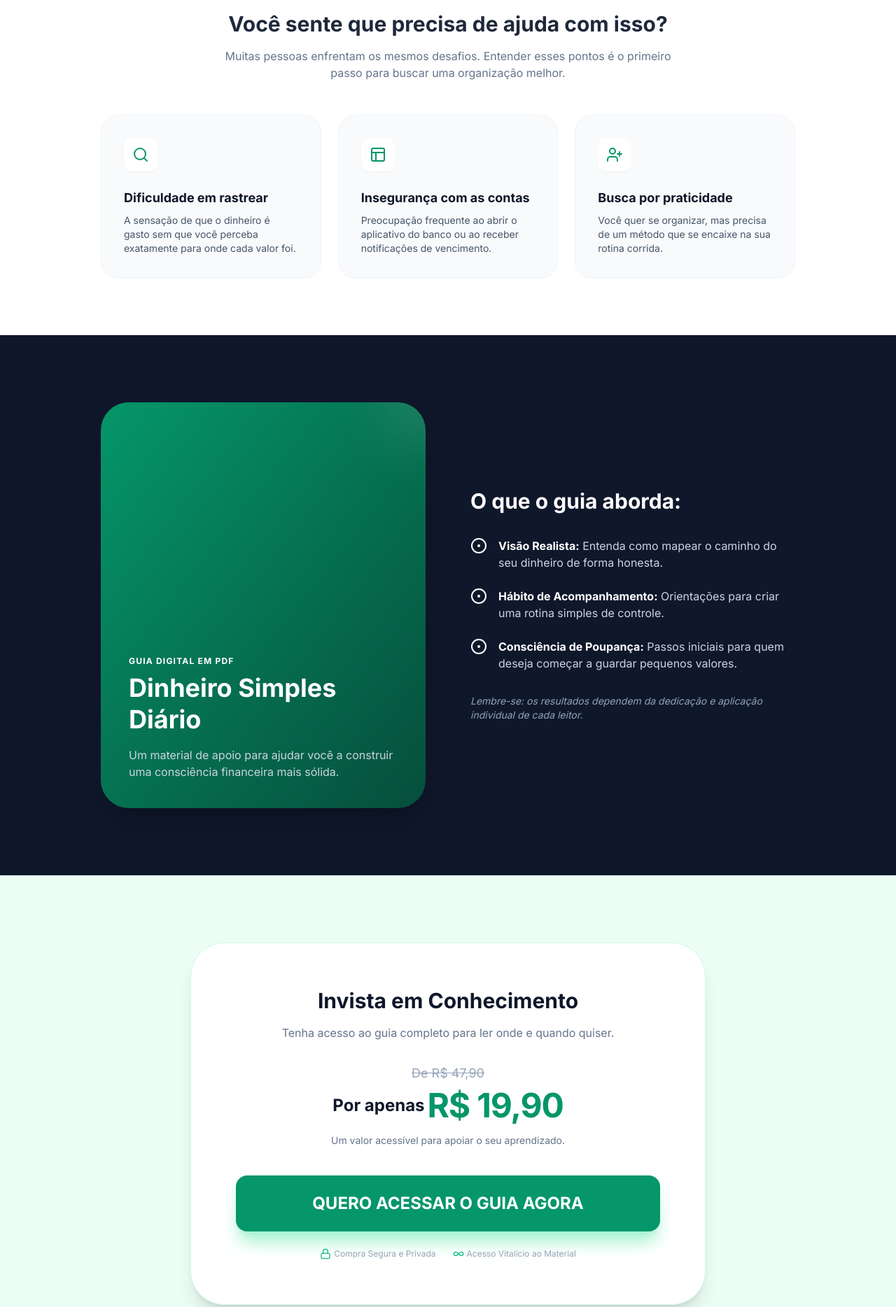
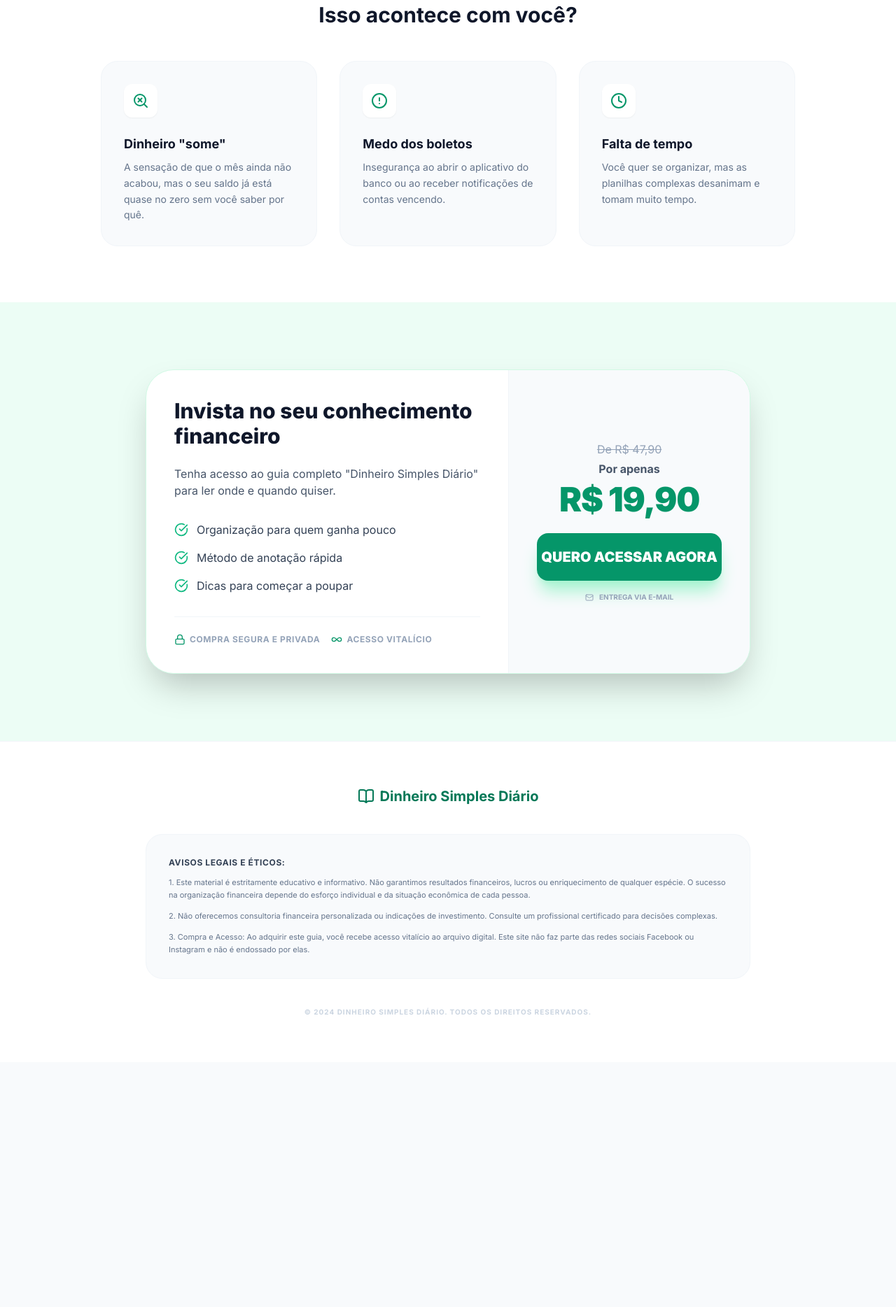
Before and after one commit to LukePalys/dinheirosimplesdiario, a plain HTML site: page index.html in a window 1280 px wide. Shown: the part 703-2571 px from the top of the page at 70% size. After the commit the page ends 2221 px from the top, so only its background shows below. Drawn offline with nearby package versions, Linux system fonts and the light colour scheme.

Commit message:
Refactor index.html for improved content and styles
Updated title and description meta tags for clarity. Enhanced header and button styles for better user experience. Revised text content for improved readability and engagement.

```diff
--- a/index.html
+++ b/index.html
@@ -3,8 +3,8 @@
 <head>
     <meta charset="UTF-8">
     <meta name="viewport" content="width=device-width, initial-scale=1.0">
-    <title>Dinheiro Simples Diário | Guia de Organização Financeira Prática</title>
-    <meta name="description" content="Aprenda passos simples para organizar suas finanças diárias com um guia prático e acessível.">
+    <title>Dinheiro Simples Diário | Guia de Organização Financeira</title>
+    <meta name="description" content="Aprenda a organizar suas finanças de forma simples e prática com nosso guia digital.">
 
     <!-- Tailwind CSS CDN -->
     <script src="https://cdn.tailwindcss.com"></script>
@@ -26,9 +26,10 @@
     </script>
 
     <!-- Fonts & Icons -->
-    <link href="https://fonts.googleapis.com/css2?family=Inter:wght@400;600;700&display=swap" rel="stylesheet">
+    <link href="https://fonts.googleapis.com/css2?family=Inter:wght@400;600;700;800;900&display=swap" rel="stylesheet">
     <script src="https://unpkg.com/lucide@latest"></script>
     <style>
+        body { font-family: 'Inter', sans-serif; }
         .glass { background: rgba(255, 255, 255, 0.9); backdrop-filter: blur(10px); }
     </style>
 <script type="importmap">
@@ -43,179 +44,170 @@
 }
 </script>
 </head>
-<body class="bg-slate-50 text-slate-900 antialiased selection:bg-brand-200">
+<body class="bg-slate-50 text-slate-900 antialiased">
 
-    <!-- Sticky Header -->
-    <header id="sticky-nav" class="fixed top-0 left-0 right-0 z-50 glass shadow-sm transform -translate-y-full transition-transform duration-500">
+    <!-- Header Fixo (Aparece no Scroll) -->
+    <header id="sticky-header" class="fixed top-0 left-0 right-0 z-50 glass shadow-sm transform -translate-y-full transition-transform duration-500">
         <div class="max-w-5xl mx-auto px-4 h-16 flex items-center justify-between">
             <span class="font-bold text-brand-700 hidden sm:block">Dinheiro Simples Diário</span>
-            <a href="https://pay.kiwify.com.br/Ta87nEM" target="_blank" class="bg-brand-600 hover:bg-brand-700 text-white px-6 py-2 rounded-full font-bold text-sm transition-all w-full sm:w-auto text-center">
-                QUERO ORGANIZAR MEU DINHEIRO
+            <a href="https://pay.kiwify.com.br/Ta87nEM" target="_blank" class="bg-brand-600 hover:bg-brand-700 text-white px-6 py-2 rounded-xl font-bold text-sm transition-all w-full sm:w-auto text-center">
+                QUERO MEU GUIA
             </a>
         </div>
     </header>
 
     <!-- Hero Section -->
-    <section class="relative pt-12 pb-20 md:pt-20 md:pb-32 overflow-hidden bg-gradient-to-b from-brand-50 to-white">
-        <div class="max-w-5xl mx-auto px-4 text-center">
+    <section class="relative pt-16 pb-24 md:pt-24 md:pb-32 bg-gradient-to-b from-brand-50 to-white overflow-hidden">
+        <div class="max-w-5xl mx-auto px-4 text-center relative z-10">
             <div class="inline-flex items-center gap-2 px-3 py-1 mb-8 rounded-full bg-brand-100 text-brand-800 text-xs md:text-sm font-semibold border border-brand-200">
-                <i data-lucide="info" class="w-4 h-4 text-brand-600"></i>
-                CONTEÚDO EDUCATIVO E PRÁTICO
+                <i data-lucide="shield-check" class="w-4 h-4 text-brand-600"></i>
+                CONTEÚDO DIGITAL EXCLUSIVO
             </div>
 
-            <h1 class="text-4xl md:text-6xl font-extrabold tracking-tight text-slate-900 mb-6 leading-[1.1]">
-                Busque mais clareza e aprenda a <span class="text-brand-600 italic">organizar</span> suas finanças
+            <h1 class="text-4xl md:text-6xl font-black tracking-tight text-slate-900 mb-6 leading-tight">
+                Aprenda a <span class="text-brand-600">organizar</span> suas finanças de forma simples
             </h1>
 
             <p class="text-lg md:text-xl text-slate-600 mb-10 max-w-2xl mx-auto leading-relaxed">
-                Um guia desenvolvido para apoiar quem busca um caminho simples para entender seus gastos e organizar o orçamento doméstico. Sem métodos complicados.
+                Um guia prático para quem busca clareza sobre seus gastos e quer entender como fazer o dinheiro render mais no dia a dia.
             </p>
 
             <div class="flex flex-col items-center gap-4">
-                <a href="https://pay.kiwify.com.br/Ta87nEM" target="_blank" class="bg-brand-600 hover:bg-brand-700 text-white px-8 py-5 rounded-2xl font-bold text-xl shadow-2xl shadow-brand-200 hover:-translate-y-1 transition-all flex items-center gap-2 group">
-                    Quero conhecer o guia
-                    <i data-lucide="arrow-right" class="w-6 h-6 group-hover:translate-x-1 transition-transform"></i>
+                <a href="https://pay.kiwify.com.br/Ta87nEM" target="_blank" class="bg-brand-600 hover:bg-brand-700 text-white px-8 py-5 rounded-2xl font-bold text-xl shadow-2xl shadow-brand-200 transition-all hover:-translate-y-1 flex items-center gap-2">
+                    Quero acessar o guia agora
+                    <i data-lucide="arrow-right" class="w-6 h-6"></i>
                 </a>
-                <p class="flex items-center gap-2 text-xs text-slate-400">
-                    <i data-lucide="shield-check" class="w-3 h-3"></i>
-                    Acesso imediato ao material digital
+                <p class="flex items-center gap-2 text-xs text-slate-400 font-medium">
+                    <i data-lucide="mail" class="w-3 h-3"></i>
+                    Acesso imediato via E-mail
                 </p>
             </div>
         </div>
+        <!-- Elementos Decorativos -->
+        <div class="absolute top-0 left-0 w-64 h-64 bg-brand-200/30 rounded-full blur-3xl -translate-x-1/2 -translate-y-1/2"></div>
     </section>
 
-    <!-- Situações Comuns (Identificação) -->
-    <section class="py-20 bg-white border-y border-slate-100">
+    <!-- O Problema -->
+    <section class="py-20 bg-white">
         <div class="max-w-5xl mx-auto px-4">
-            <h2 class="text-3xl font-bold text-center mb-4 text-slate-800">Você sente que precisa de ajuda com isso?</h2>
-            <p class="text-center text-slate-500 mb-12 max-w-2xl mx-auto">Muitas pessoas enfrentam os mesmos desafios. Entender esses pontos é o primeiro passo para buscar uma organização melhor.</p>
-            <div class="grid md:grid-cols-3 gap-6">
+            <h2 class="text-3xl font-bold text-center mb-12">Isso acontece com você?</h2>
+            <div class="grid md:grid-cols-3 gap-8">
                 <div class="p-8 rounded-3xl bg-slate-50 border border-slate-100">
                     <div class="w-12 h-12 bg-white rounded-xl shadow-sm flex items-center justify-center mb-6 text-brand-600">
-                        <i data-lucide="search" class="w-6 h-6"></i>
+                        <i data-lucide="search-x" class="w-6 h-6"></i>
                     </div>
-                    <h3 class="text-lg font-bold mb-2">Dificuldade em rastrear</h3>
-                    <p class="text-slate-600 text-sm">A sensação de que o dinheiro é gasto sem que você perceba exatamente para onde cada valor foi.</p>
+                    <h3 class="text-lg font-bold mb-2">Dinheiro "some"</h3>
+                    <p class="text-slate-500 text-sm leading-relaxed">A sensação de que o mês ainda não acabou, mas o seu saldo já está quase no zero sem você saber por quê.</p>
                 </div>
                 <div class="p-8 rounded-3xl bg-slate-50 border border-slate-100">
                     <div class="w-12 h-12 bg-white rounded-xl shadow-sm flex items-center justify-center mb-6 text-brand-600">
-                        <i data-lucide="layout" class="w-6 h-6"></i>
+                        <i data-lucide="alert-circle" class="w-6 h-6"></i>
                     </div>
-                    <h3 class="text-lg font-bold mb-2">Insegurança com as contas</h3>
-                    <p class="text-slate-600 text-sm">Preocupação frequente ao abrir o aplicativo do banco ou ao receber notificações de vencimento.</p>
+                    <h3 class="text-lg font-bold mb-2">Medo dos boletos</h3>
+                    <p class="text-slate-500 text-sm leading-relaxed">Insegurança ao abrir o aplicativo do banco ou ao receber notificações de contas vencendo.</p>
                 </div>
                 <div class="p-8 rounded-3xl bg-slate-50 border border-slate-100">
                     <div class="w-12 h-12 bg-white rounded-xl shadow-sm flex items-center justify-center mb-6 text-brand-600">
-                        <i data-lucide="user-plus" class="w-6 h-6"></i>
+                        <i data-lucide="clock" class="w-6 h-6"></i>
                     </div>
-                    <h3 class="text-lg font-bold mb-2">Busca por praticidade</h3>
-                    <p class="text-slate-600 text-sm">Você quer se organizar, mas precisa de um método que se encaixe na sua rotina corrida.</p>
+                    <h3 class="text-lg font-bold mb-2">Falta de tempo</h3>
+                    <p class="text-slate-500 text-sm leading-relaxed">Você quer se organizar, mas as planilhas complexas desanimam e tomam muito tempo.</p>
                 </div>
             </div>
         </div>
     </section>
 
-    <!-- O Guia (Processo) -->
-    <section class="py-24 bg-slate-900 text-white overflow-hidden">
-        <div class="max-w-5xl mx-auto px-4 grid md:grid-cols-2 gap-16 items-center">
-            <div class="relative">
-                <div class="aspect-[4/5] bg-gradient-to-br from-brand-600 to-brand-900 rounded-[2.5rem] p-10 flex flex-col justify-end shadow-2xl relative overflow-hidden">
-                    <div class="absolute top-0 right-0 w-32 h-32 bg-white/10 rounded-full -translate-y-1/2 translate-x-1/2 blur-2xl"></div>
-                    <div class="relative z-10 text-center md:text-left">
-                        <p class="text-brand-300 font-bold tracking-widest uppercase text-xs mb-2">Guia Digital em PDF</p>
-                        <h3 class="text-4xl font-bold mb-4 leading-tight">Dinheiro Simples Diário</h3>
-                        <p class="text-slate-300">Um material de apoio para ajudar você a construir uma consciência financeira mais sólida.</p>
+    <!-- Oferta Principal (SEM GARANTIA) -->
+    <section class="py-24 bg-brand-50" id="purchase">
+        <div class="max-w-4xl mx-auto px-4">
+            <div class="bg-white rounded-[2.5rem] shadow-2xl border border-brand-100 overflow-hidden flex flex-col md:flex-row">
+
+                <!-- Coluna Esquerda: Texto -->
+                <div class="p-10 md:w-3/5">
+                    <h3 class="text-3xl font-extrabold mb-6">Invista no seu conhecimento financeiro</h3>
+                    <p class="text-slate-600 mb-8">Tenha acesso ao guia completo "Dinheiro Simples Diário" para ler onde e quando quiser.</p>
+
+                    <ul class="space-y-4 mb-8">
+                        <li class="flex items-center gap-3 text-slate-700 font-medium">
+                            <i data-lucide="check-circle" class="w-5 h-5 text-brand-500"></i>
+                            Organização para quem ganha pouco
+                        </li>
+                        <li class="flex items-center gap-3 text-slate-700 font-medium">
+                            <i data-lucide="check-circle" class="w-5 h-5 text-brand-500"></i>
+                            Método de anotação rápida
+                        </li>
+                        <li class="flex items-center gap-3 text-slate-700 font-medium">
+                            <i data-lucide="check-circle" class="w-5 h-5 text-brand-500"></i>
+                            Dicas para começar a poupar
+                        </li>
+                    </ul>
+
+                    <div class="flex flex-wrap gap-4 pt-6 border-t border-slate-100">
+                        <div class="flex items-center gap-1.5 text-xs text-slate-400 font-bold uppercase tracking-wider">
+                            <i data-lucide="lock" class="w-4 h-4 text-brand-600"></i>
+                            Compra Segura e Privada
+                        </div>
+                        <div class="flex items-center gap-1.5 text-xs text-slate-400 font-bold uppercase tracking-wider">
+                            <i data-lucide="infinity" class="w-4 h-4 text-brand-600"></i>
+                            Acesso Vitalício
+                        </div>
                     </div>
                 </div>
-            </div>
 
-            <div class="space-y-8">
-                <h2 class="text-3xl font-bold leading-tight">O que o guia aborda:</h2>
-                <div class="space-y-6">
-                    <div class="flex gap-4">
-                        <i data-lucide="circle-dot" class="w-6 h-6 text-brand-400 shrink-0"></i>
-                        <p class="text-slate-300"><span class="text-white font-bold">Visão Realista:</span> Entenda como mapear o caminho do seu dinheiro de forma honesta.</p>
+                <!-- Coluna Direita: Preço e Botão -->
+                <div class="p-10 md:w-2/5 bg-slate-50 flex flex-col justify-center items-center border-l border-slate-100 text-center">
+                    <p class="text-slate-400 line-through mb-1">De R$ 47,90</p>
+                    <p class="text-slate-600 font-bold mb-2">Por apenas</p>
+                    <div class="text-5xl font-black text-brand-600 tracking-tight mb-6">
+                        R$ 19,90
                     </div>
-                    <div class="flex gap-4">
-                        <i data-lucide="circle-dot" class="w-6 h-6 text-brand-400 shrink-0"></i>
-                        <p class="text-slate-300"><span class="text-white font-bold">Hábito de Acompanhamento:</span> Orientações para criar uma rotina simples de controle.</p>
-                    </div>
-                    <div class="flex gap-4">
-                        <i data-lucide="circle-dot" class="w-6 h-6 text-brand-400 shrink-0"></i>
-                        <p class="text-slate-300"><span class="text-white font-bold">Consciência de Poupança:</span> Passos iniciais para quem deseja começar a guardar pequenos valores.</p>
+
+                    <a href="https://pay.kiwify.com.br/Ta87nEM" target="_blank" class="w-full bg-brand-600 hover:bg-brand-700 text-white py-5 rounded-2xl font-black text-xl shadow-xl shadow-brand-200 transition-all hover:scale-[1.02] active:scale-95 mb-4">
+                        QUERO ACESSAR AGORA
+                    </a>
+
+                    <div class="flex items-center gap-2 text-[10px] text-slate-400 font-bold uppercase">
+                        <i data-lucide="mail" class="w-3 h-3"></i>
+                        Entrega via E-mail
                     </div>
                 </div>
-                <p class="text-sm text-slate-400 italic">Lembre-se: os resultados dependem da dedicação e aplicação individual de cada leitor.</p>
+
             </div>
         </div>
     </section>
 
-    <!-- Oferta Transparente -->
-    <section id="offer" class="py-24 bg-brand-50">
-        <div class="max-w-3xl mx-auto px-4 text-center">
-            <div class="bg-white rounded-[3rem] shadow-xl p-8 md:p-16 border border-brand-100">
-                <h2 class="text-3xl font-extrabold mb-4">Invista em Conhecimento</h2>
-                <p class="text-slate-500 mb-8">Tenha acesso ao guia completo para ler onde e quando quiser.</p>
-
-                <div class="mb-10">
-                    <span class="text-slate-400 line-through text-lg">De R$ 47,90</span>
-                    <div class="flex items-center justify-center gap-1 mt-2">
-                        <span class="text-2xl font-bold text-slate-900">Por apenas</span>
-                        <span class="text-5xl font-black text-brand-600 tracking-tight">R$ 19,90</span>
-                    </div>
-                    <p class="text-sm text-slate-500 mt-4">Um valor acessível para apoiar o seu aprendizado.</p>
-                </div>
-
-                <a href="https://pay.kiwify.com.br/Ta87nEM" target="_blank" class="block w-full bg-brand-600 hover:bg-brand-700 text-white py-6 rounded-2xl font-black text-xl md:text-2xl shadow-xl shadow-brand-200 transition-all hover:scale-[1.01] active:scale-95 mb-6">
-                    QUERO ACESSAR O GUIA AGORA
-                </a>
-
-                <div class="flex flex-col md:flex-row items-center justify-center gap-6 text-slate-400">
-                    <div class="flex items-center gap-1 text-xs">
-                        <i data-lucide="lock" class="w-4 h-4 text-brand-500"></i>
-                        Compra Segura e Privada
-                    </div>
-                    <div class="flex items-center gap-1 text-xs">
-                        <i data-lucide="infinity" class="w-4 h-4 text-brand-500"></i>
-                        Acesso Vitalício ao Material
-                    </div>
-                </div>
-            </div>
-        </div>
-    </section>
-
-    <!-- Footer -->
-    <footer class="py-12 bg-white text-center border-t border-slate-100">
-        <div class="max-w-5xl mx-auto px-4">
-            <div class="flex items-center justify-center gap-2 text-brand-700 font-bold mb-6">
-                <i data-lucide="book-open" class="w-5 h-5"></i>
+    <!-- Rodapé Legal -->
+    <footer class="py-16 bg-white border-t border-slate-100">
+        <div class="max-w-4xl mx-auto px-4 text-center">
+            <div class="flex items-center justify-center gap-2 text-brand-700 font-bold text-xl mb-10">
+                <i data-lucide="book-open" class="w-6 h-6"></i>
                 Dinheiro Simples Diário
             </div>
 
-            <div class="bg-slate-50 p-6 rounded-2xl mb-8 text-left text-[11px] text-slate-500 leading-relaxed border border-slate-100">
-                <p class="font-bold mb-2 text-slate-700">Avisos Importantes:</p>
-                <p class="mb-2">1. O guia "Dinheiro Simples Diário" é um material exclusivamente informativo e educacional. Ele não substitui o aconselhamento de um planejador financeiro profissional ou consultor de investimentos.</p>
-                <p class="mb-2">2. Resultados Financeiros: Não garantimos lucros, enriquecimento ou qualquer resultado financeiro específico. A organização das suas finanças depende exclusivamente da sua situação pessoal, disciplina e aplicação das estratégias apresentadas.</p>
-                <p>3. Este site não é afiliado ao Facebook, Google ou qualquer rede social. O uso de suas logos ou nomes é apenas para fins de referência de conformidade.</p>
+            <div class="bg-slate-50 p-8 rounded-3xl text-left text-[11px] text-slate-500 leading-relaxed border border-slate-100 mb-10">
+                <p class="font-bold mb-3 text-slate-700 text-xs tracking-wider">AVISOS LEGAIS E ÉTICOS:</p>
+                <p class="mb-3">1. Este material é estritamente educativo e informativo. Não garantimos resultados financeiros, lucros ou enriquecimento de qualquer espécie. O sucesso na organização financeira depende do esforço individual e da situação econômica de cada pessoa.</p>
+                <p class="mb-3">2. Não oferecemos consultoria financeira personalizada ou indicações de investimento. Consulte um profissional certificado para decisões complexas.</p>
+                <p>3. Compra e Acesso: Ao adquirir este guia, você recebe acesso vitalício ao arquivo digital. Este site não faz parte das redes sociais Facebook ou Instagram e não é endossado por elas.</p>
             </div>
 
             <div class="text-[10px] text-slate-300 font-bold tracking-widest uppercase">
-                &copy; 2024 - Todos os Direitos Reservados
+                &copy; 2024 Dinheiro Simples Diário. Todos os direitos reservados.
             </div>
         </div>
     </footer>
 
     <script>
-        // Inicializa os ícones
+        // Inicializa os ícones do Lucide
         lucide.createIcons();
 
-        // Header scroll logic
-        const nav = document.getElementById('sticky-nav');
+        // Lógica do Header Fixo no Scroll
+        const header = document.getElementById('sticky-header');
         window.addEventListener('scroll', () => {
-            if (window.scrollY > 600) {
-                nav.classList.remove('-translate-y-full');
+            if (window.scrollY > 500) {
+                header.classList.remove('-translate-y-full');
             } else {
-                nav.classList.add('-translate-y-full');
+                header.classList.add('-translate-y-full');
             }
         });
     </script>
```
